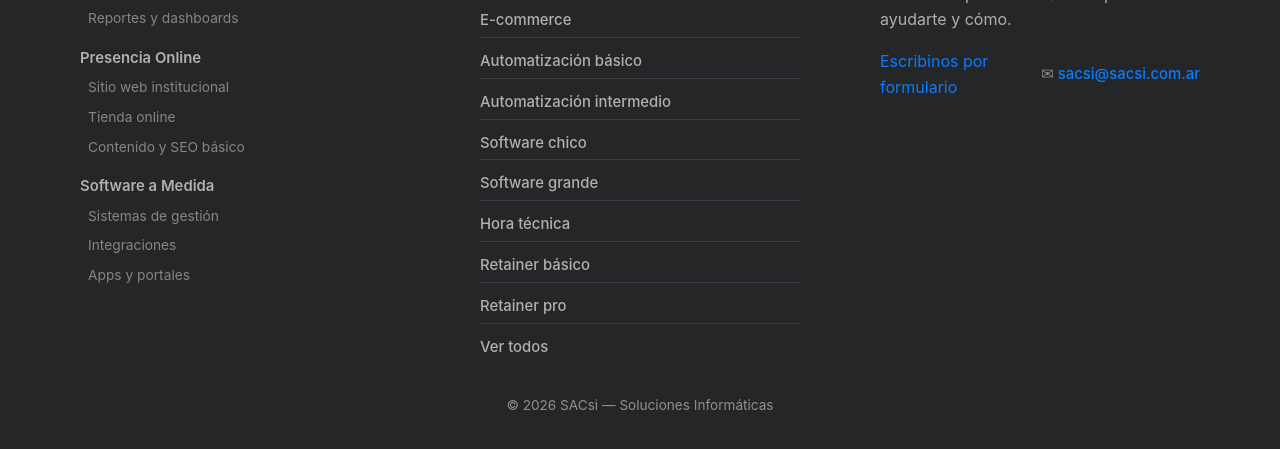
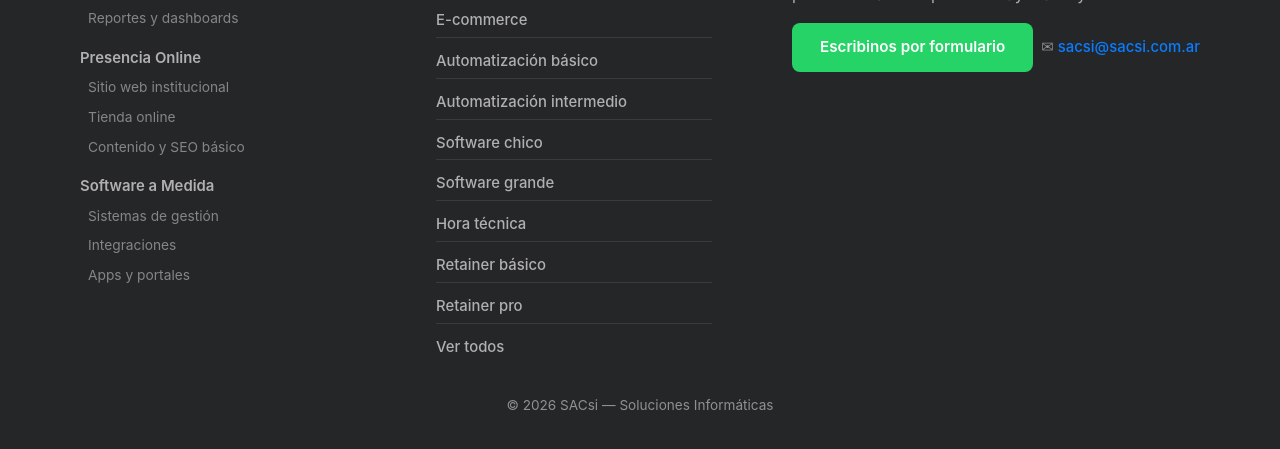
Before and after one commit to colombinis/colombinis.github.io, an Astro site: page / in a window 1280 px wide. Shown: the part 3527-3976 px from the top of the page. Built offline with nearby package versions, Linux system fonts and the light colour scheme; Astro itself is replaced by a stand-in of ours; no server answers.

Commit message:
fix(funnel): footer CTA /contacto con estilo de botón (no link)
Footer.astro: renombrar .footer__whatsapp -> .footer__cta--form en CSS (estilo botón
verde: padding 12px 28px, border-radius, font-weight 600, background var(--whatsapp)).
Antes la clase footer__cta--form no tenía reglas -> se veía como link. Clase en HTML
coincide con .footer__cta footer__cta--form. Desktop width auto mantenido.

Build exit 0. NO push (regla release).

```diff
--- a/src/components/Footer.astro
+++ b/src/components/Footer.astro
@@ -129,7 +129,7 @@ const trabajos = getTrabajos();
     gap: var(--spacing-sm);
     align-items: center;
   }
-  .footer__whatsapp {
+  .footer__cta--form {
     display: inline-block;
     background-color: var(--whatsapp);
     color: #FFFFFF;
@@ -141,7 +141,7 @@ const trabajos = getTrabajos();
     transition: background-color 0.2s ease;
     white-space: nowrap;
   }
-  .footer__whatsapp:hover {
+  .footer__cta--form:hover {
     background-color: var(--whatsapp-hover);
     color: #FFFFFF;
   }
@@ -181,7 +181,7 @@ const trabajos = getTrabajos();
       justify-content: space-between;
       align-items: center;
     }
-    .footer__whatsapp {
+    .footer__cta--form {
       width: auto;
     }
   }
```
